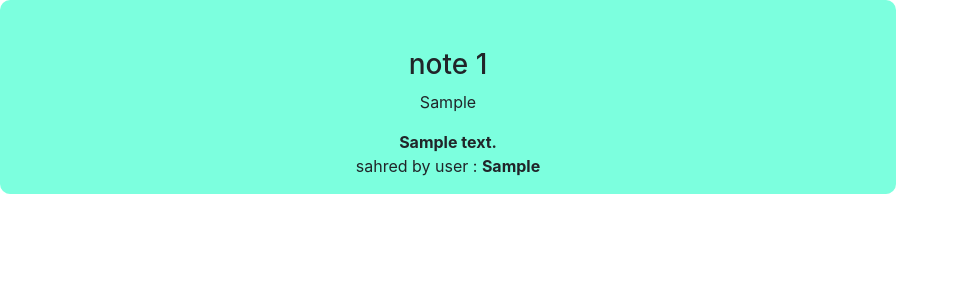
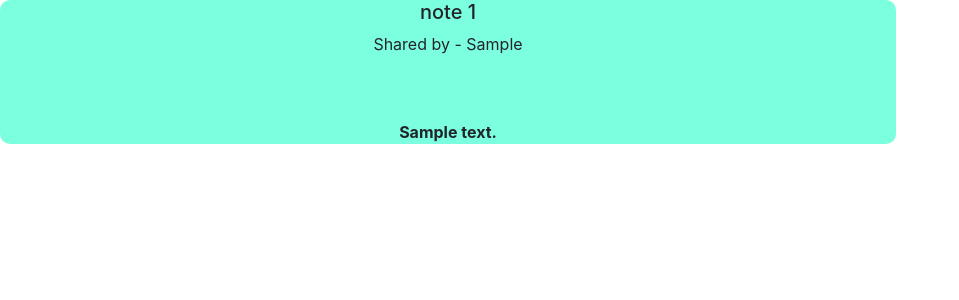
Before and after one commit to khatamirock/flask_login_DB, a Python web app: template web/templates/booklist.html in a window 1280 px wide. Shown: the part 62-362 px from the top of the page, without its empty margins (0-959 px from the left). Run offline with Jinja, Linux system fonts and the light colour scheme; the template is opened without the code that fills it: most values are stand-ins (such as "Sample title", 1, 10 or a date in 2020); some libraries are stand-ins or nearby versions.

Commit message:
Update booklist.html

```diff
--- a/web/templates/booklist.html
+++ b/web/templates/booklist.html
@@ -1,22 +1,35 @@
 {% include "./imports/header.html" %}
 
-<div class="notes-card d-flex flex-column align-items-center">
+<div class="card-container">
+
     {%for x in notes%}
-    <!-- <p>{{x}}</p> -->
-    <div class="note  mt-5">
+
+    <div class="notes-card d-flex flex-column">
+
         <div class="note-header">
-            <h3>note {{x.note_id}}</h3>
-            <p>{{x.shred_by}}</p>
+            <h5> note {{x.note_id}}</h5>
+            {%if user!=x.shred_by%}
+            <p>Shared by - {{x.shred_by}}</p>
+
+
+            {%else%}
+            <p>Shared by - ME</p>
+
+            {%endif%}
         </div>
-        <div class="note-body">
-            <b>{{x.content}}</b>
+        <div class="note mt-5">
+
+            <div class="note-body">
+                <b>{{x.content}}</b>
+            </div>
+
         </div>
-        <div class="note-footer">
-            <p> sahred by user : <b>{{x.shred_by}}</b></p>
-        </div>
+
     </div>
     {%endfor%}
+
 </div>
 
 
+
 {% include "./imports/footer.html" %}
```
